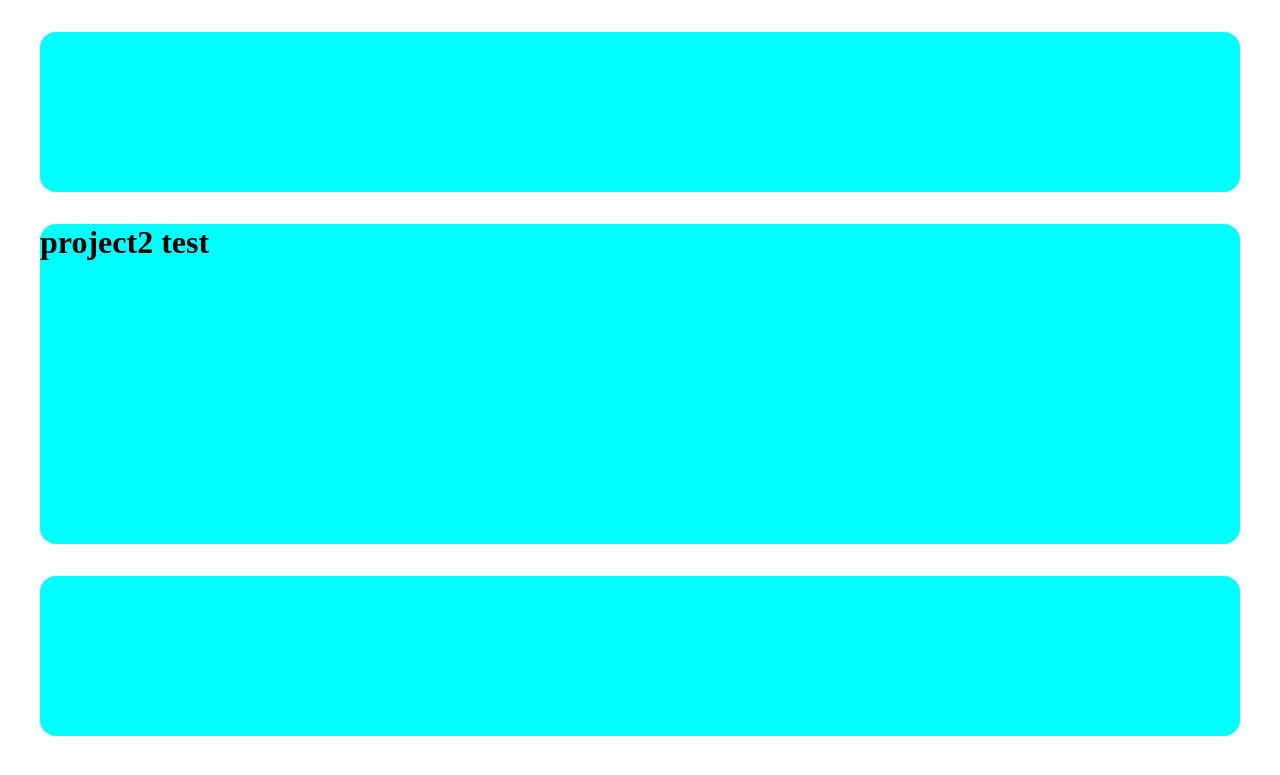
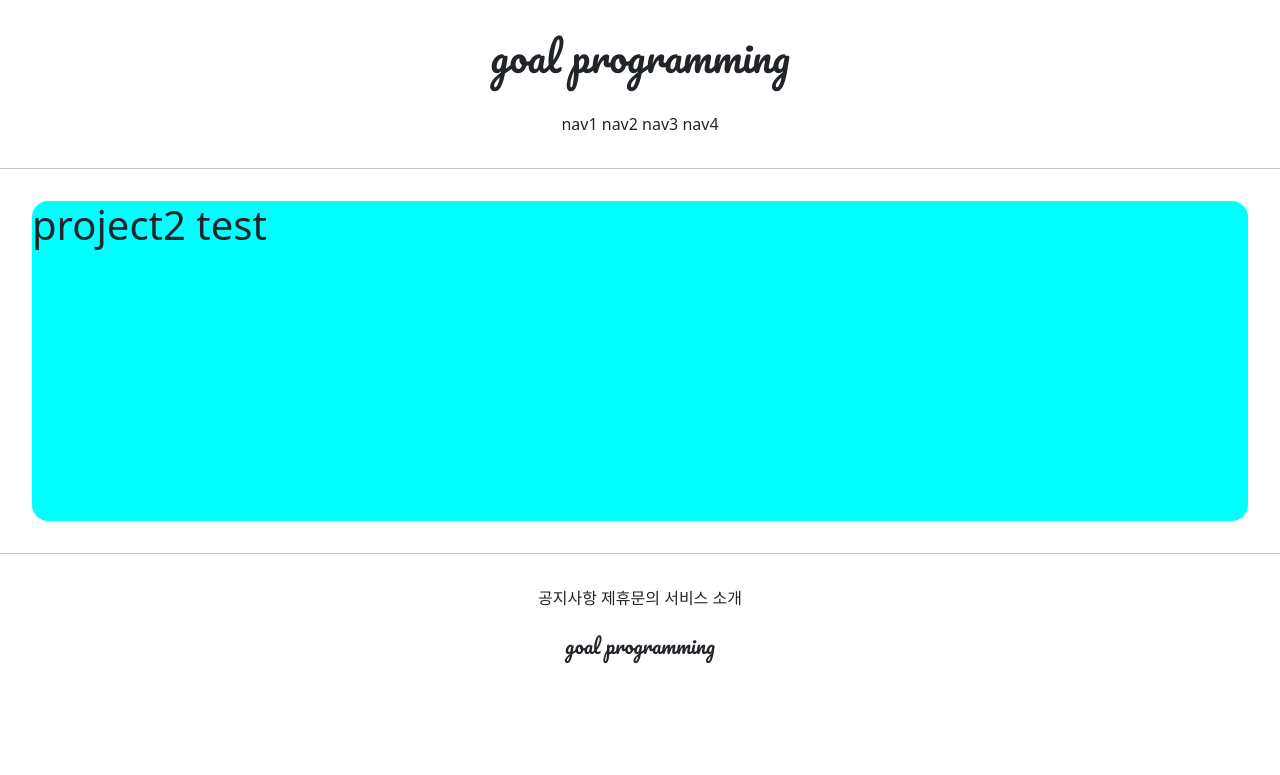
Before and after one commit to chogoal/2021GJAI, a Django app: page /accounts/hello_world/ in a window 1280 px wide. Shown: the top 775 px of the page. Run offline with Django 3.2, Linux system fonts and the light colour scheme; parts of the project's set-up code (start-up, migrations or seed data) failed here and were passed over.

Commit message:
210707 commit 1

```diff
--- a/project02/settings.py
+++ b/project02/settings.py
@@ -135,6 +135,10 @@ USE_TZ = True
 
 STATIC_URL = '/static/'
 
+STATICFILES_DIRS = [
+    BASE_DIR / "static",
+]
+
 # Default primary key field type
 # https://docs.djangoproject.com/en/3.2/ref/settings/#default-auto-field
 
--- /dev/null
+++ b/static/base.css
@@ -0,0 +1,17 @@
+.header_logo {
+    margin: 2rem 0;
+    font-family: 'Pacifico', cursive;
+}
+
+.header_button {
+    margin-bottom: 2rem;
+}
+
+.footer_logo {
+    margin: 1.5rem 0;
+    font-family: 'Pacifico', cursive;
+}
+
+.footer_button {
+    margin-top: 2rem;
+}
--- a/templates/base.html
+++ b/templates/base.html
@@ -7,8 +7,12 @@
 
 {% include 'header.html' %}
 
+<hr>
+
 {% block content %}
 {% endblock %}
+
+<hr>
 
 {% include 'footer.html' %}
 
--- a/templates/footer.html
+++ b/templates/footer.html
@@ -1,3 +1,10 @@
-<div style="height: 10rem; background-color: aqua; margin: 2rem; border-radius: 1rem;">
-
+<div style="text-align: center">
+    <div class="footer_button">
+        <span>공지사항</span>
+        <span>제휴문의</span>
+        <span>서비스 소개</span>
+    </div>
+    <div class="footer_logo">
+        <h5>goal programming</h5>
+    </div>
 </div>
--- a/templates/head.html
+++ b/templates/head.html
@@ -1,4 +1,18 @@
+{% load static %}
+
 <head>
     <meta charset="UTF-8">
     <title>Title</title>
+
+    {# BOOTSTRAP LINK #}
+    <link href="https://cdn.jsdelivr.net/npm/bootstrap@5.0.2/dist/css/bootstrap.min.css" rel="stylesheet"
+          integrity="sha384-EVSTQN3/azprG1Anm3QDgpJLIm9Nao0Yz1ztcQTwFspd3yD65VohhpuuCOmLASjC" crossorigin="anonymous">
+    {# GOOGLE FONTS LINK #}
+    <link rel="preconnect" href="https://fonts.googleapis.com">
+    <link rel="preconnect" href="https://fonts.gstatic.com" crossorigin>
+    <link href="https://fonts.googleapis.com/css2?family=Pacifico&display=swap" rel="stylesheet">
+
+    {# DEFAULT CSS LINKS #}
+    <link rel="stylesheet" type="text/css" href="{% static 'base.css' %}">
+
 </head>
--- a/templates/header.html
+++ b/templates/header.html
@@ -1,3 +1,11 @@
-<div style="height: 10rem; background-color: aqua; margin: 2rem; border-radius: 1rem;">
-
+<div style="text-align: center">
+    <div class="header_logo">
+        <h1>goal programming</h1>
+    </div>
+    <div class="header_button">
+        <span>nav1</span>
+        <span>nav2</span>
+        <span>nav3</span>
+        <span>nav4</span>
+    </div>
 </div>
```
